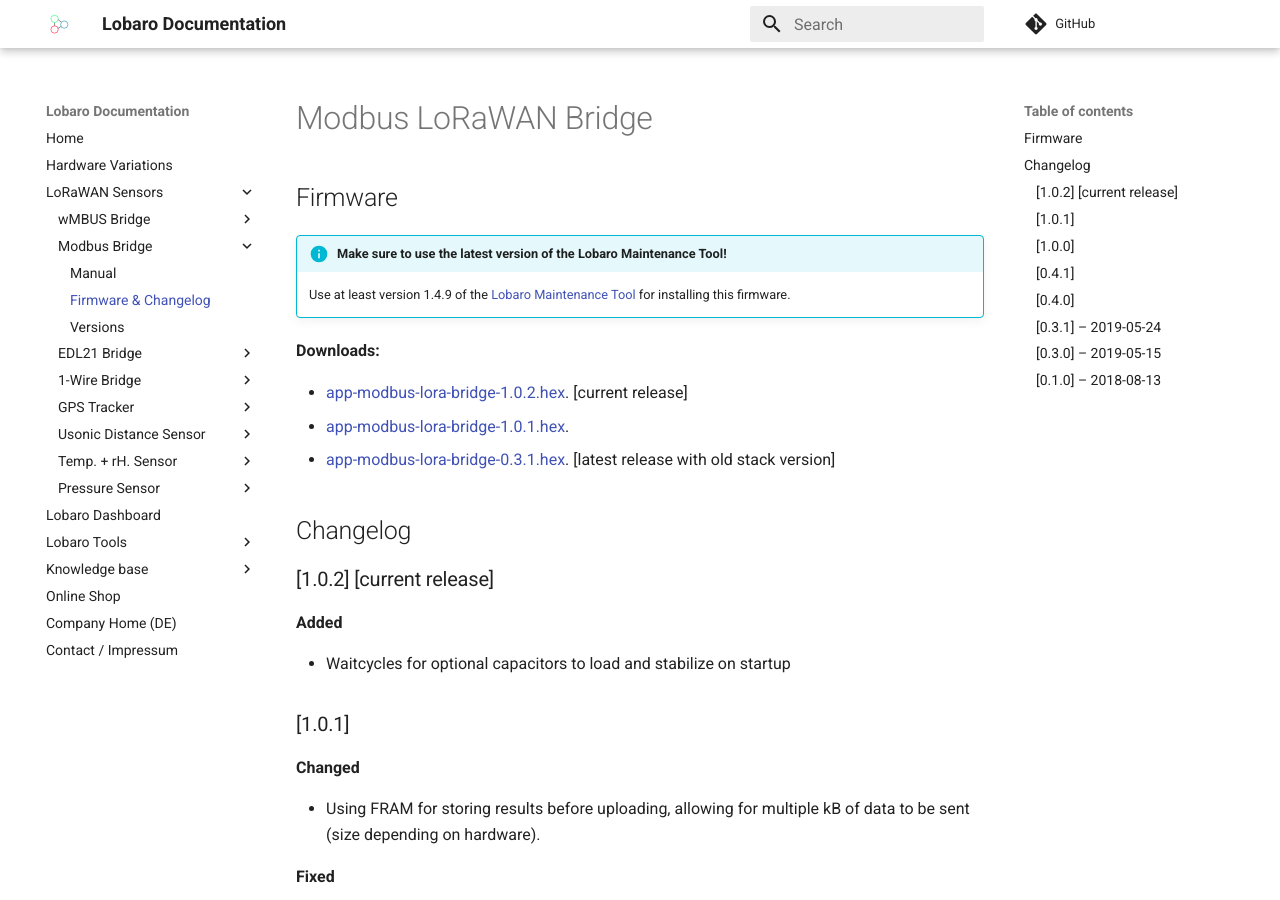
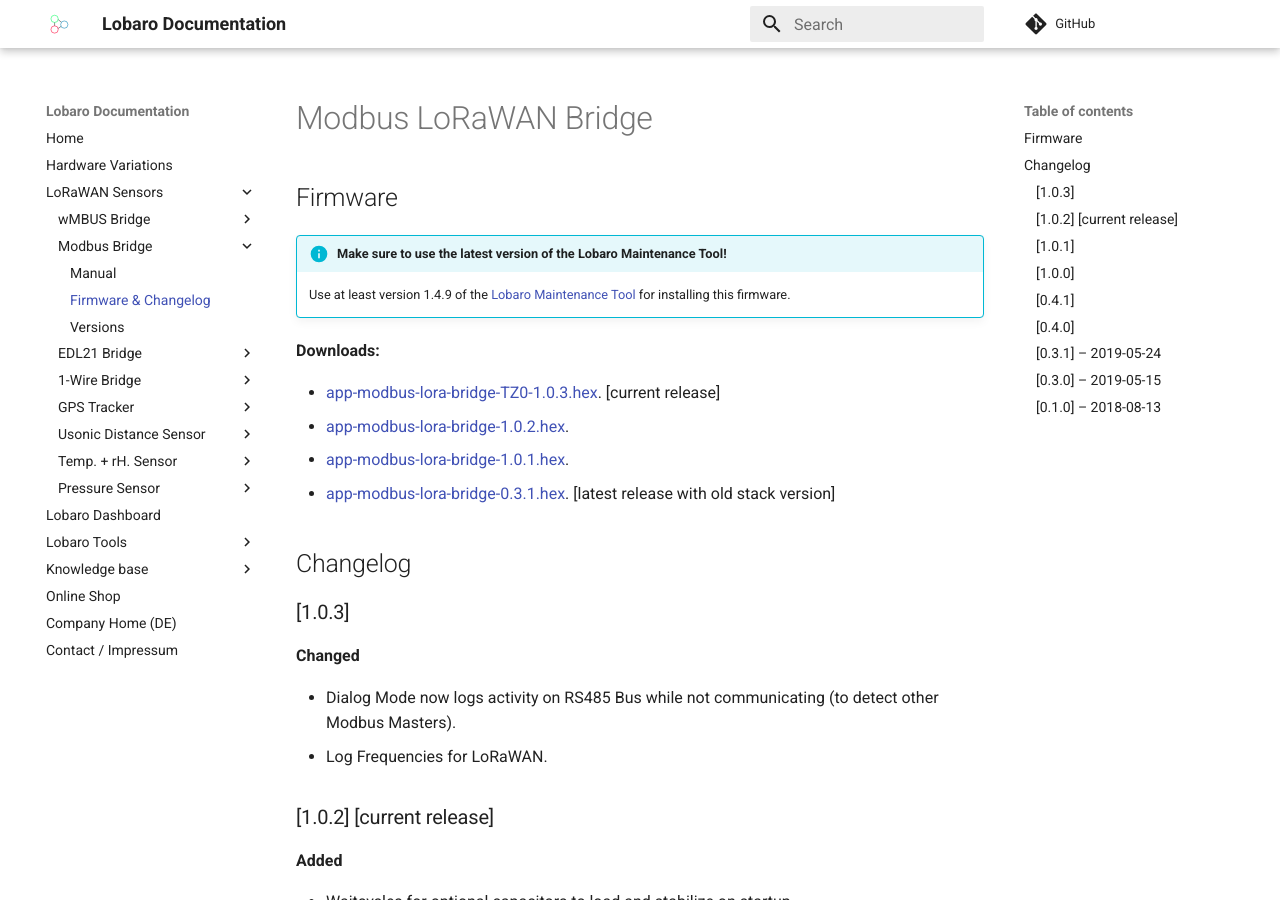
Before and after one commit to Lobaro/docs, an MkDocs documentation site: the page built from docs/lorawan-sensors/modbus-lorawan/firmware.md, in a window 1280 px wide and 900 px high. Built offline with MkDocs 1.6.1 and Material for MkDocs 9.7.7, drawn with Linux system fonts in a browser that asks for light colours; a script that is not in the unit is left out; comment, search, counter and statistics services are not loaded.

```diff
--- a/docs/lorawan-sensors/modbus-lorawan/firmware.md
+++ b/docs/lorawan-sensors/modbus-lorawan/firmware.md
@@ -8,11 +8,18 @@
 
 **Downloads:**
 
-* [app-modbus-lora-bridge-1.0.2.hex](firmware/app-modbus-lora-bridge-1.0.2.hex). [current release]
+* [app-modbus-lora-bridge-TZ0-1.0.3.hex](firmware/app-modbus-lora-bridge-TZ0-1.0.3.hex). [current release]
+* [app-modbus-lora-bridge-1.0.2.hex](firmware/app-modbus-lora-bridge-1.0.2.hex).
 * [app-modbus-lora-bridge-1.0.1.hex](firmware/app-modbus-lora-bridge-1.0.1.hex).
 * [app-modbus-lora-bridge-0.3.1.hex](firmware/app-modbus-lora-bridge-0.3.1.hex). [latest release with old stack version]
 
 ## Changelog
+
+### [1.0.3]
+**Changed**
+
+- Dialog Mode now logs activity on RS485 Bus while not communicating (to detect other Modbus Masters).
+- Log Frequencies for LoRaWAN.
 
 ### [1.0.2] [current release]
 **Added**
```
Also changed, not shown: 1 other file.
